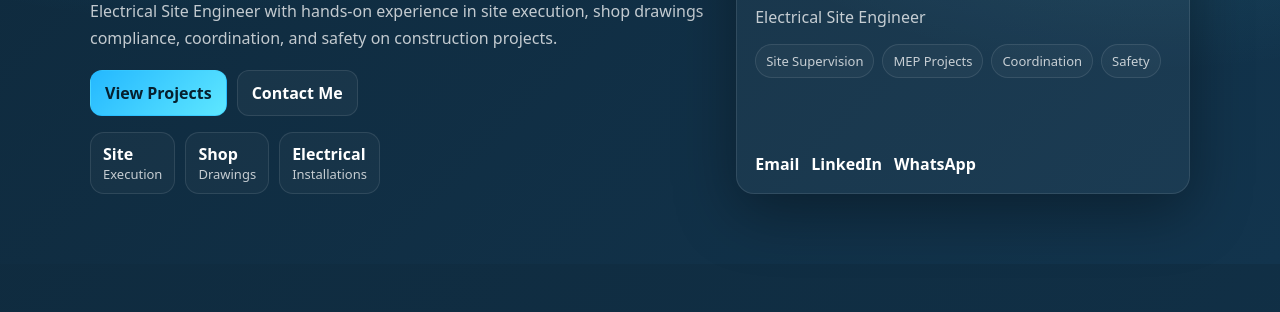
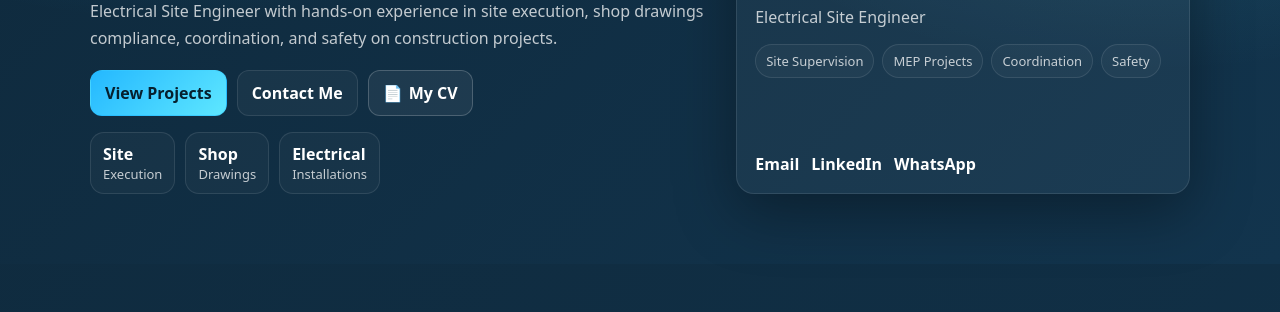
Before and after one commit to mohamed-adel-shafei/Portfolio, a plain HTML site: page index.html in a window 1280 px wide. Shown: the part 286-598 px from the top of the page. Drawn offline with Linux system fonts and the light colour scheme.

```diff
--- a/index.html
+++ b/index.html
@@ -44,9 +44,14 @@
           </p>
 
           <div class="btn-row">
-            <a class="btn primary" href="#projects">View Projects</a>
-            <a class="btn ghost" href="#contact">Contact Me</a>
-          </div>
+  <a class="btn primary" href="#projects">View Projects</a>
+  <a class="btn ghost" href="#contact">Contact Me</a>
+
+  <a class="btn cv-btn" href="Mohamed-Adel-CV.pdf" target="_blank">
+    <span class="cv-icon">📄</span> My CV
+  </a>
+</div>
+
 
           <div class="mini">
             <div class="mini-card">
```
